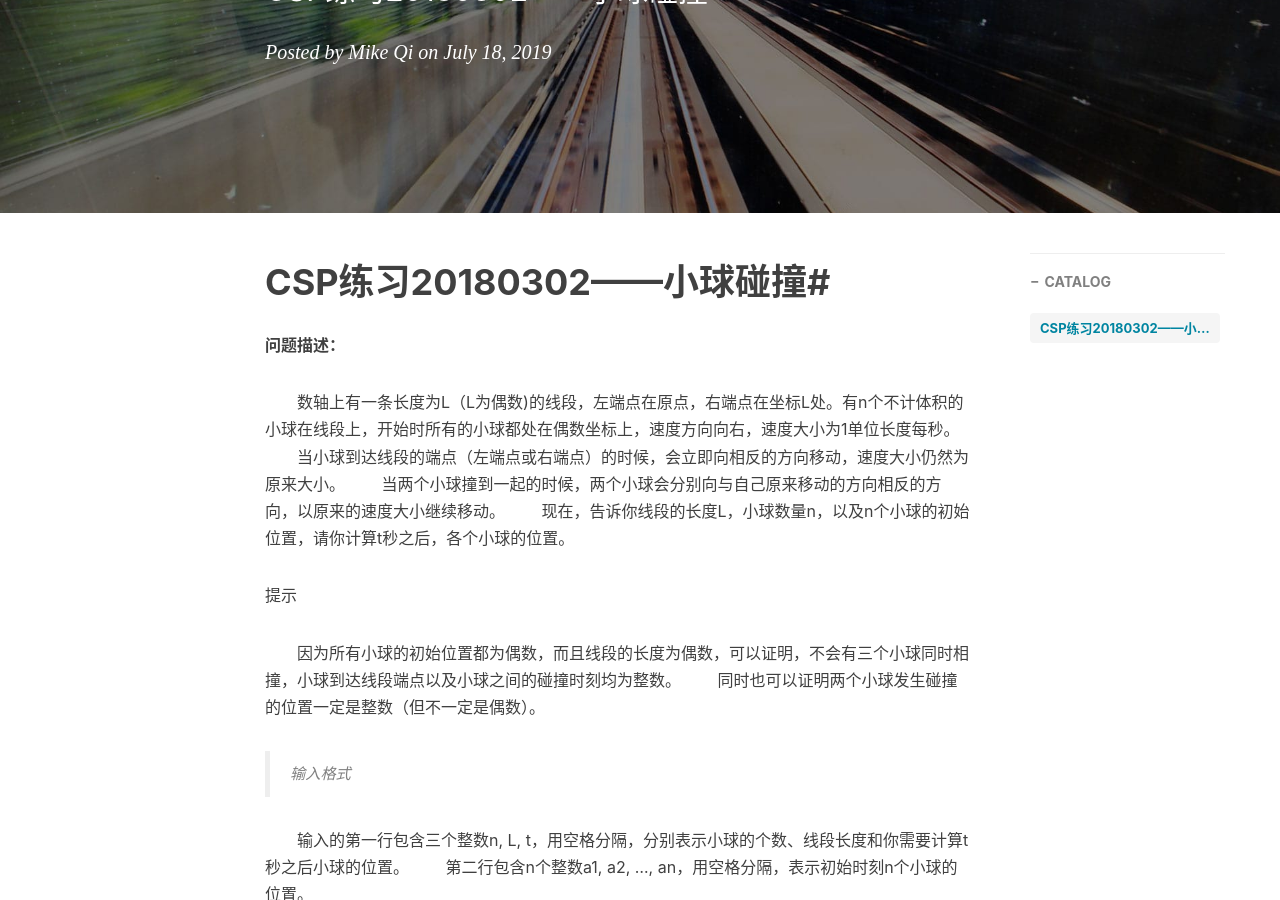
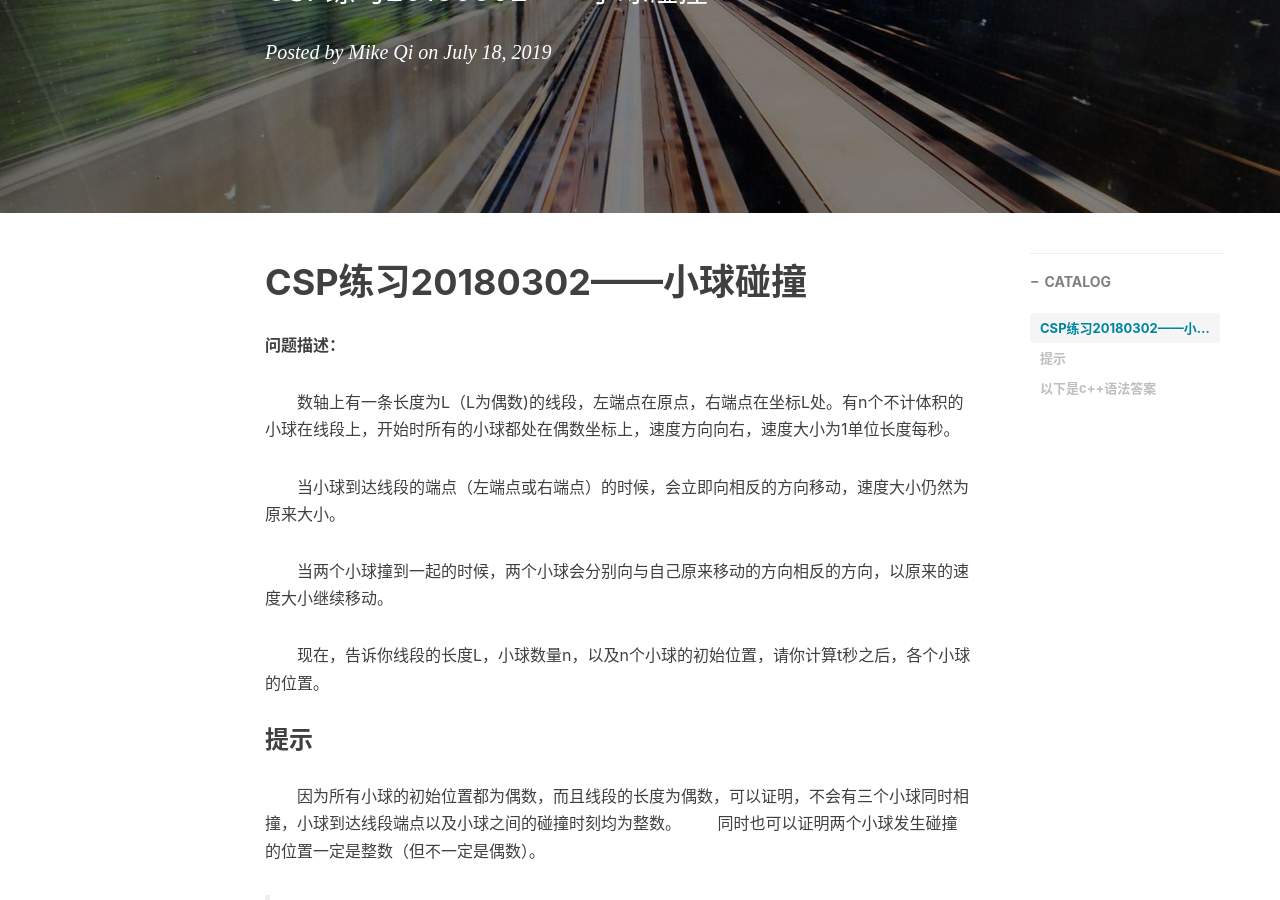
Before and after one commit to qiletian666/qiletian666.github.io, a Jekyll site: the page built from _posts/2019-07-18-csp练习2.md, in a window 1280 px wide and 900 px high, scrolled down 310 px. Built offline with Jekyll 4.4.1, drawn with Linux system fonts in a browser that asks for light colours; nearby versions of some CDN libraries; comment, search, counter and statistics services are not loaded; some of the changed text lies outside the part shown.

Commit message:
Update 2019-07-18-csp练习2.md

````diff
--- a/_posts/2019-07-18-csp练习2.md
+++ b/_posts/2019-07-18-csp练习2.md
@@ -11,16 +11,22 @@ tags:
     - CSP
 ---
 
-# CSP练习20180302——小球碰撞#
+# CSP练习20180302——小球碰撞
 
 **问题描述：**
 
 　　数轴上有一条长度为L（L为偶数)的线段，左端点在原点，右端点在坐标L处。有n个不计体积的小球在线段上，开始时所有的小球都处在偶数坐标上，速度方向向右，速度大小为1单位长度每秒。
+
+
 　　当小球到达线段的端点（左端点或右端点）的时候，会立即向相反的方向移动，速度大小仍然为原来大小。
+
+
 　　当两个小球撞到一起的时候，两个小球会分别向与自己原来移动的方向相反的方向，以原来的速度大小继续移动。
+
+
 　　现在，告诉你线段的长度L，小球数量n，以及n个小球的初始位置，请你计算t秒之后，各个小球的位置。
 
-提示
+### 提示
 
 　　因为所有小球的初始位置都为偶数，而且线段的长度为偶数，可以证明，不会有三个小球同时相撞，小球到达线段端点以及小球之间的碰撞时刻均为整数。
 　　同时也可以证明两个小球发生碰撞的位置一定是整数（但不一定是偶数）。
@@ -58,7 +64,7 @@ tags:
 　　保证所有小球的初始位置互不相同且均为偶数。
 
 
-##以下是c++语法答案##
+## 以下是c++语法答案
 
 ```c
 #include <iostream>
````
